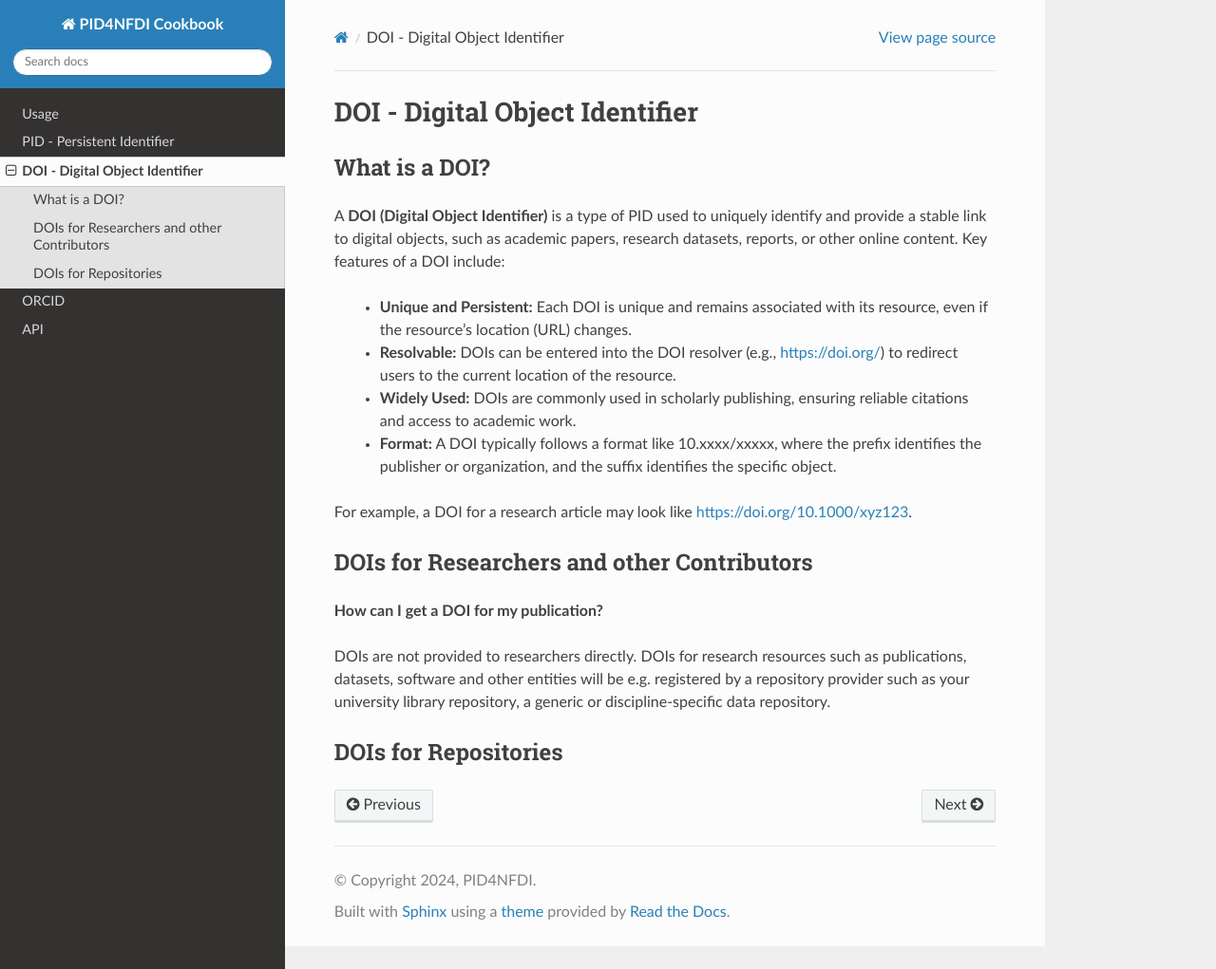
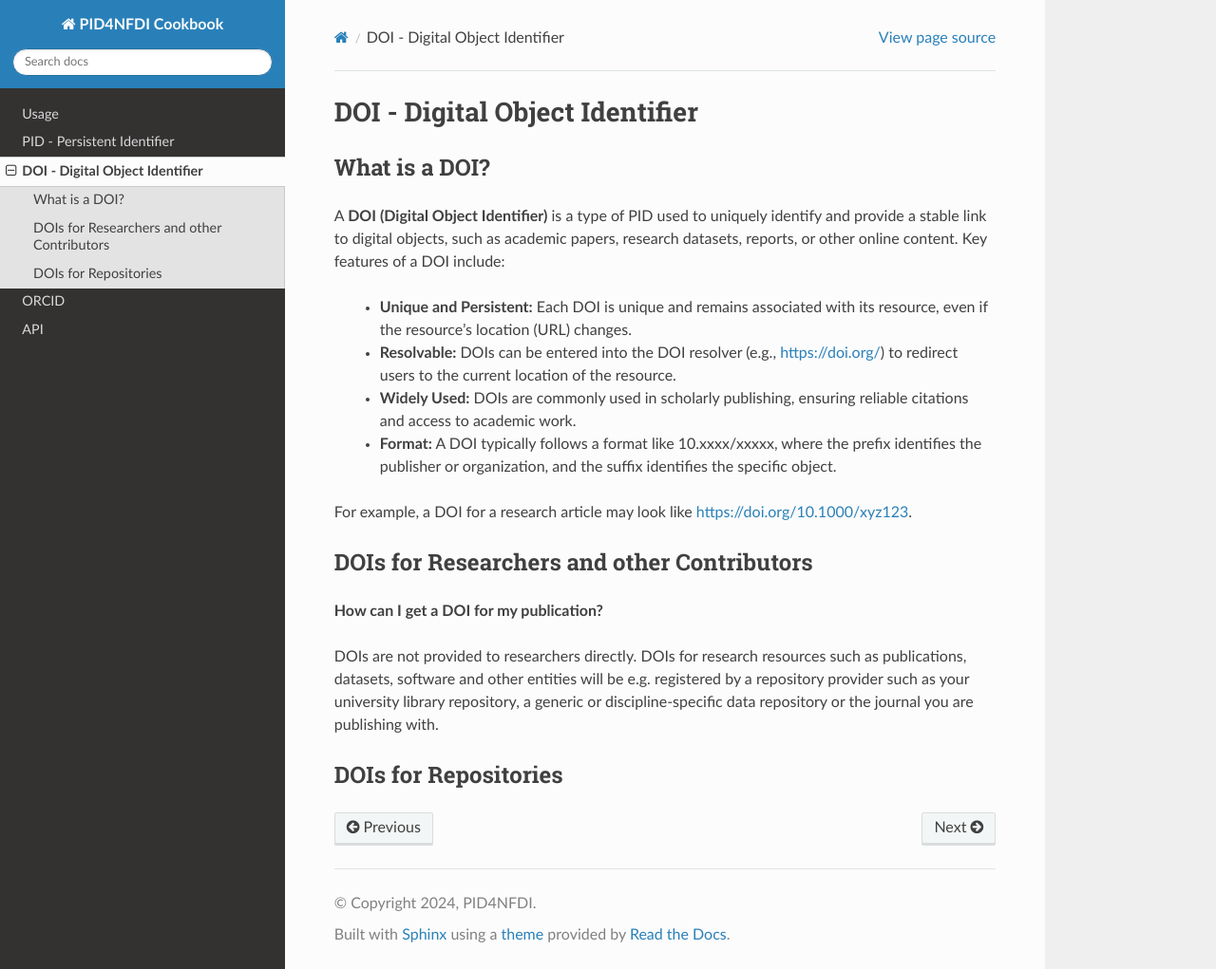
Before and after one commit to stephw-tib/pid4nfdi-training, a Sphinx documentation site: the page built from docs/source/doi.rst, in a window 1280 px wide and 1021 px high. Shown: the whole window at 95% size. Built offline with Sphinx 7.4.7 and the Read the Docs theme 3.1.0, drawn with Linux system fonts in a browser that asks for light colours; pages that are not in the unit, such as notebooks, are missing from menus.

Commit message:
Update doi.rst
content

```diff
--- a/docs/source/doi.rst
+++ b/docs/source/doi.rst
@@ -16,7 +16,7 @@ DOIs for Researchers and other Contributors
 **How can I get a DOI for my publication?**
 
 
-DOIs are not provided to researchers directly. DOIs for research resources such as publications, datasets, software and other entities will be e.g. registered by a repository provider such as your university library repository, a generic or discipline-specific data repository.
+DOIs are not provided to researchers directly. DOIs for research resources such as publications, datasets, software and other entities will be e.g. registered by a repository provider such as your university library repository, a generic or discipline-specific data repository or the journal you are publishing with.
 
 DOIs for Repositories
 ---------------------
```
